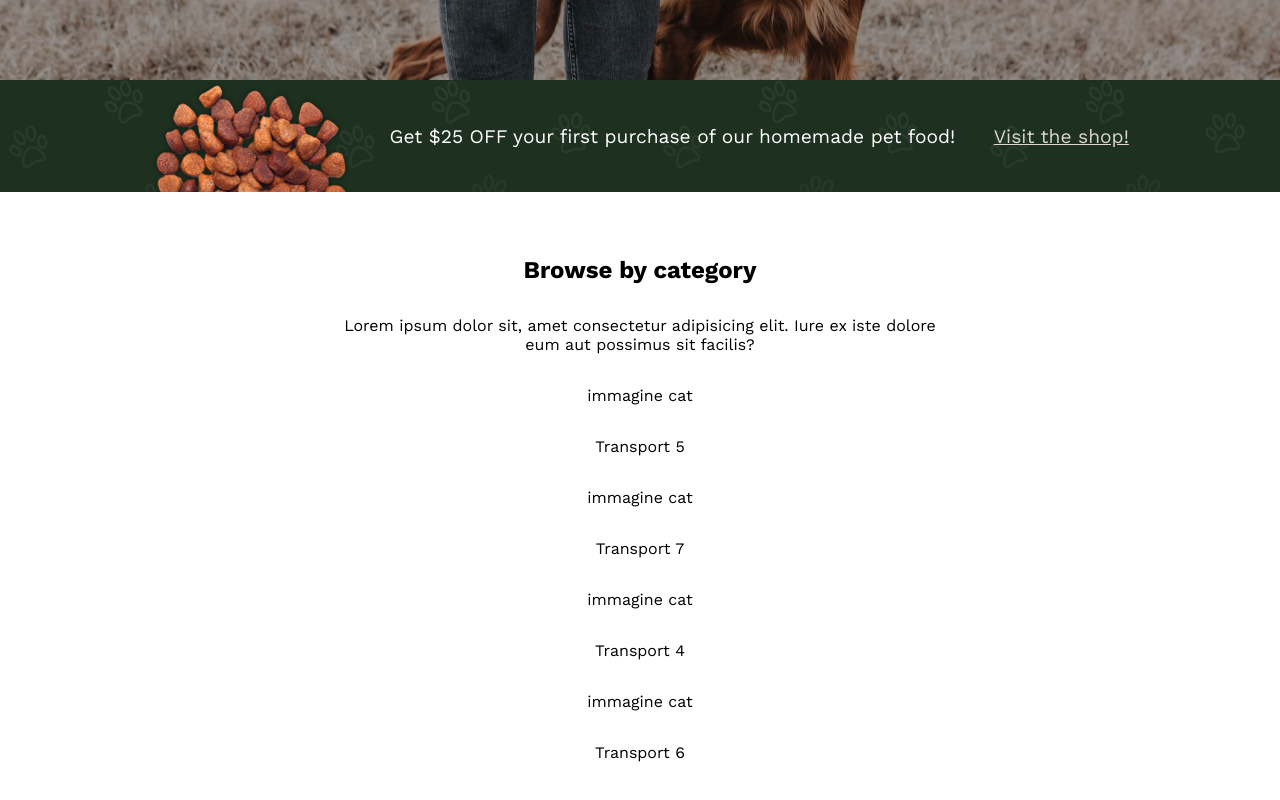
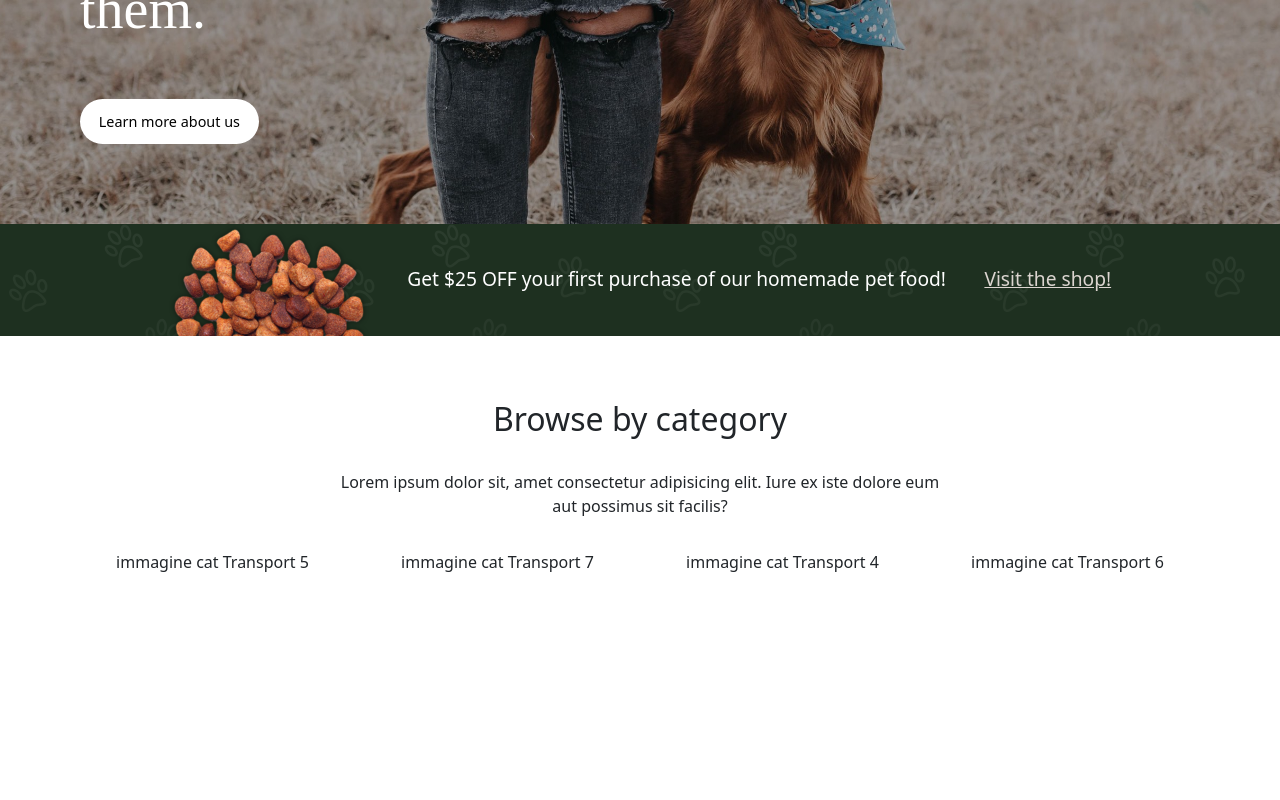
Before and after one commit to erkrabbo/proj-html-vuejs, a Vue app: page / in a window 1280 px wide. Shown: the part 614-1414 px from the top of the page. After the commit the page ends 1252 px from the top, so only its background shows below. Built offline with nearby package versions, Linux system fonts and the light colour scheme; a web font is replaced by a local one.

Commit message:
importazione vue-bootstrap

```diff
--- a/src/components/PetShopPreview.vue
+++ b/src/components/PetShopPreview.vue
@@ -5,9 +5,7 @@
     <b-container>
       <b-row cols="4">
         <b-col v-for="(cat, index) in state.shopCategories" :key="index">
-          <p>
-            {{ cat.img }}
-          </p>
+          {{ cat.img }}
           {{ cat.cat }}
           {{ cat.items.length }}
         </b-col>
--- a/src/main.js
+++ b/src/main.js
@@ -1,9 +1,11 @@
 import Vue from 'vue'
 import App from './App.vue'
 import router from './router'
-import { LayoutPlugin } from 'bootstrap-vue'
+import { BootstrapVue } from 'bootstrap-vue'
+import 'bootstrap/dist/css/bootstrap.css'
+import 'bootstrap-vue/dist/bootstrap-vue.css'
 
-Vue.use(LayoutPlugin)
+Vue.use(BootstrapVue)
 Vue.config.productionTip = false
 
 new Vue({
```
